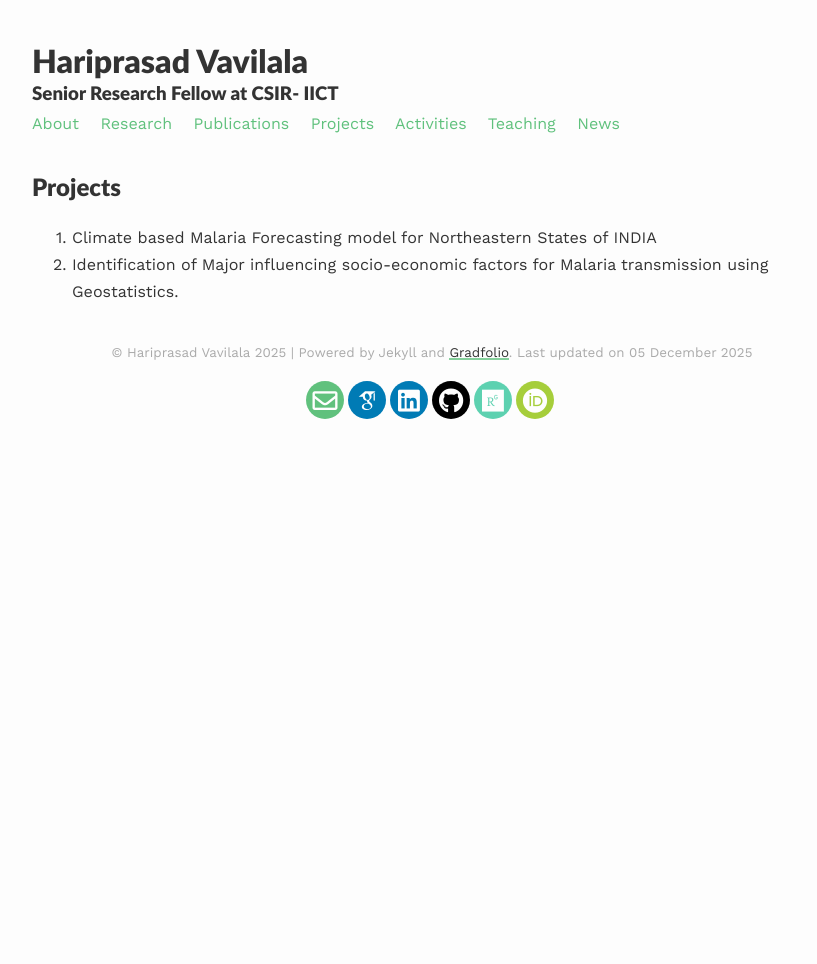
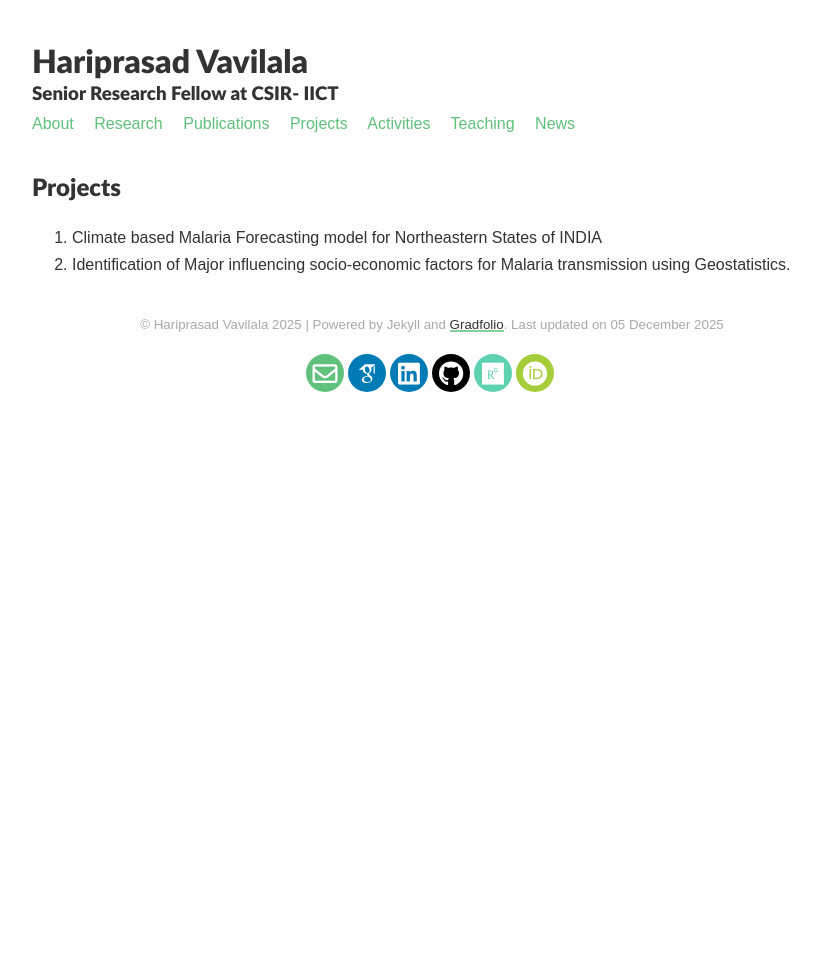
Before and after one commit to hari-stats/CV, a Jekyll site: the page built from _pages/projects.md, in a window 1280 px wide. Shown: the whole page, without its empty margins (208-1025 px from the left). Built offline with Jekyll 4.4.1, drawn with Linux system fonts in a browser that asks for light colours; nearby versions of some CDN libraries; some web fonts are replaced.

Commit message:
Update google-fonts.scss

```diff
--- a/assets/css/_sass/google-fonts.scss
+++ b/assets/css/_sass/google-fonts.scss
@@ -16,7 +16,7 @@
 }
 /* latin-ext */
 @font-face {
-  font-family: 'Work Sans';
+  font-family: 'Century Gothic';
   font-style: normal;
   font-weight: 400;
   src: local('Work Sans'), local('WorkSans-Regular'), url(fonts/WB2LNay3rHMH1zU8UJnUHBJtnKITppOI_IvcXXDNrsc.woff2) format('woff2');
@@ -24,7 +24,7 @@
 }
 /* latin */
 @font-face {
-  font-family: 'Work Sans';
+  font-family: 'Century Gothic';
   font-style: normal;
   font-weight: 400;
   src: local('Work Sans'), local('WorkSans-Regular'), url(fonts/ElUAY9q6T0Ayx4zWzW63VFtXRa8TVwTICgirnJhmVJw.woff2) format('woff2');
```
